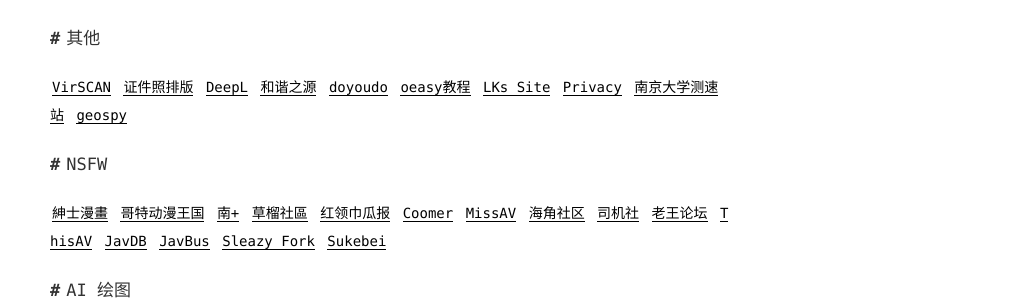
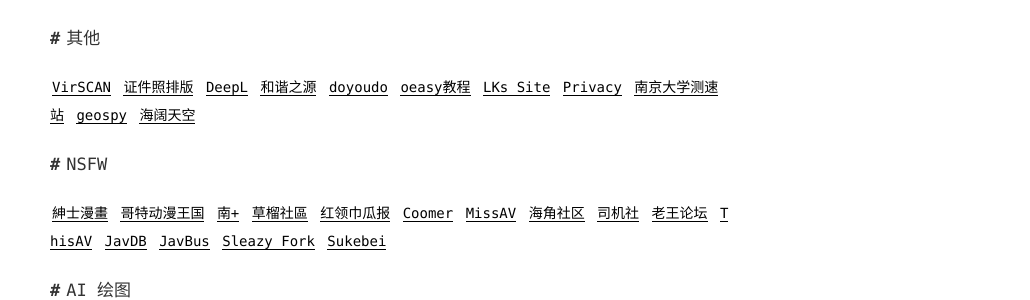
Before and after one commit to admans/admans.github.io, a Jekyll site: the page built from pages/navi.md, in a window 1280 px wide. Shown: the part 1133-1433 px from the top of the page, without its empty margins (250-1280 px from the left). Built offline with Jekyll 4.4.1, drawn with Linux system fonts in a browser that asks for light colours; comment, search, counter and statistics services are not loaded.

Commit message:
Update navi.md

```diff
--- a/pages/navi.md
+++ b/pages/navi.md
@@ -37,7 +37,7 @@ title: 导航
 
 ## 其他
 
-[VirSCAN](http://www.virscan.org/ "VirSCAN") [证件照排版](http://www.sandcomp.com/blog/sandphoto/ "证件照排版") [DeepL](https://www.deepl.com/translator "DeepL") [和谐之源](https://hunter.gitlab.io/tools/harmonious/ "和谐之源") [doyoudo](http://www.doyoudo.com/ "doyoudo") [oeasy教程](http://oeasy.org/ "oeasy教程")  [LKs Site](http://lkssite.vip/ "LKs Site") [Privacy](https://privacy.aiuys.com/ "Privacy") [南京大学测速站](https://test.nju.edu.cn/ "南京大学测速站") [geospy](https://geospy.ai/ "geospy")
+[VirSCAN](http://www.virscan.org/ "VirSCAN") [证件照排版](http://www.sandcomp.com/blog/sandphoto/ "证件照排版") [DeepL](https://www.deepl.com/translator "DeepL") [和谐之源](https://hunter.gitlab.io/tools/harmonious/ "和谐之源") [doyoudo](http://www.doyoudo.com/ "doyoudo") [oeasy教程](http://oeasy.org/ "oeasy教程")  [LKs Site](http://lkssite.vip/ "LKs Site") [Privacy](https://privacy.aiuys.com/ "Privacy") [南京大学测速站](https://test.nju.edu.cn/ "南京大学测速站") [geospy](https://geospy.ai/ "geospy") [海阔天空](https://www.ahzll.top/ "海阔天空")
 
 ## NSFW
 
```
